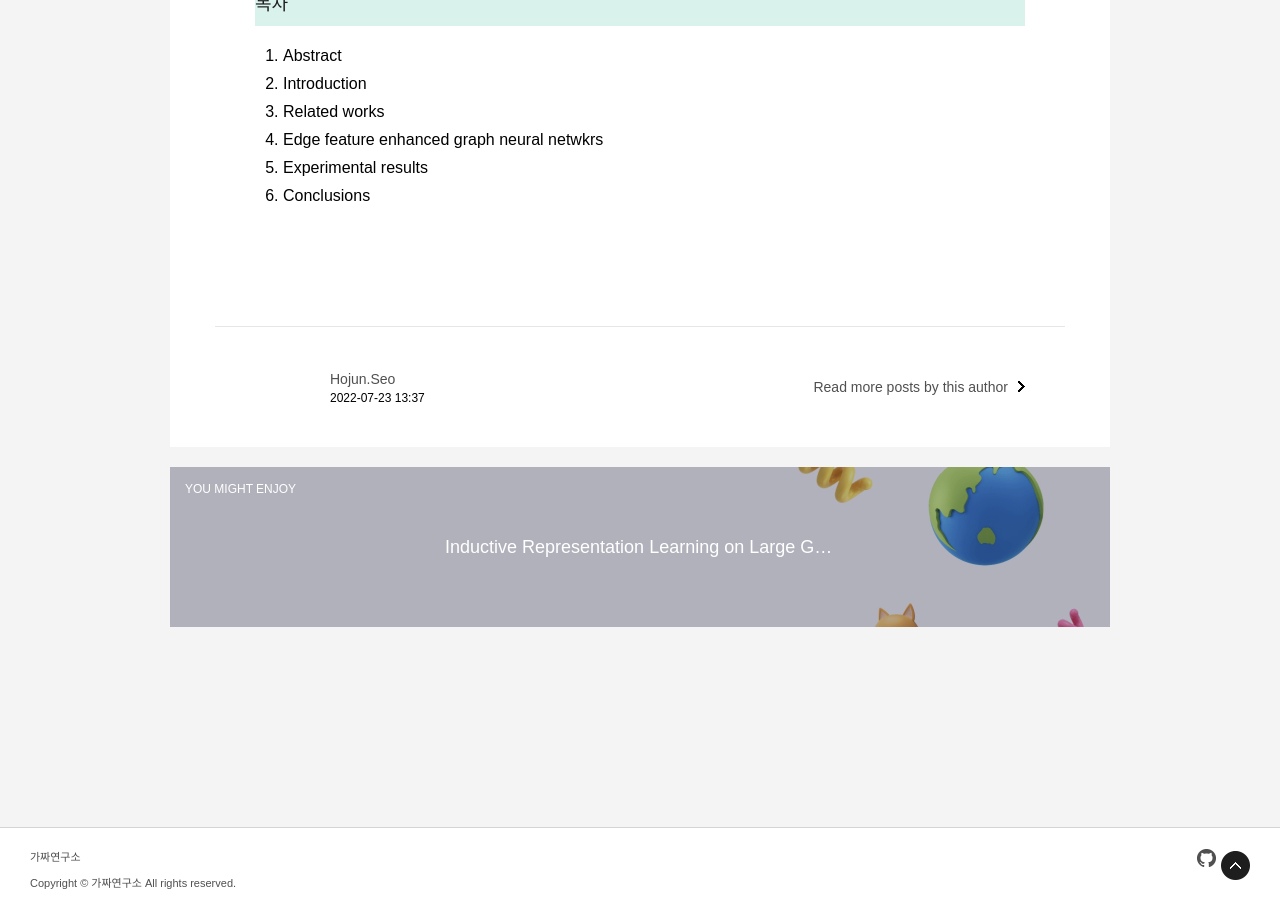
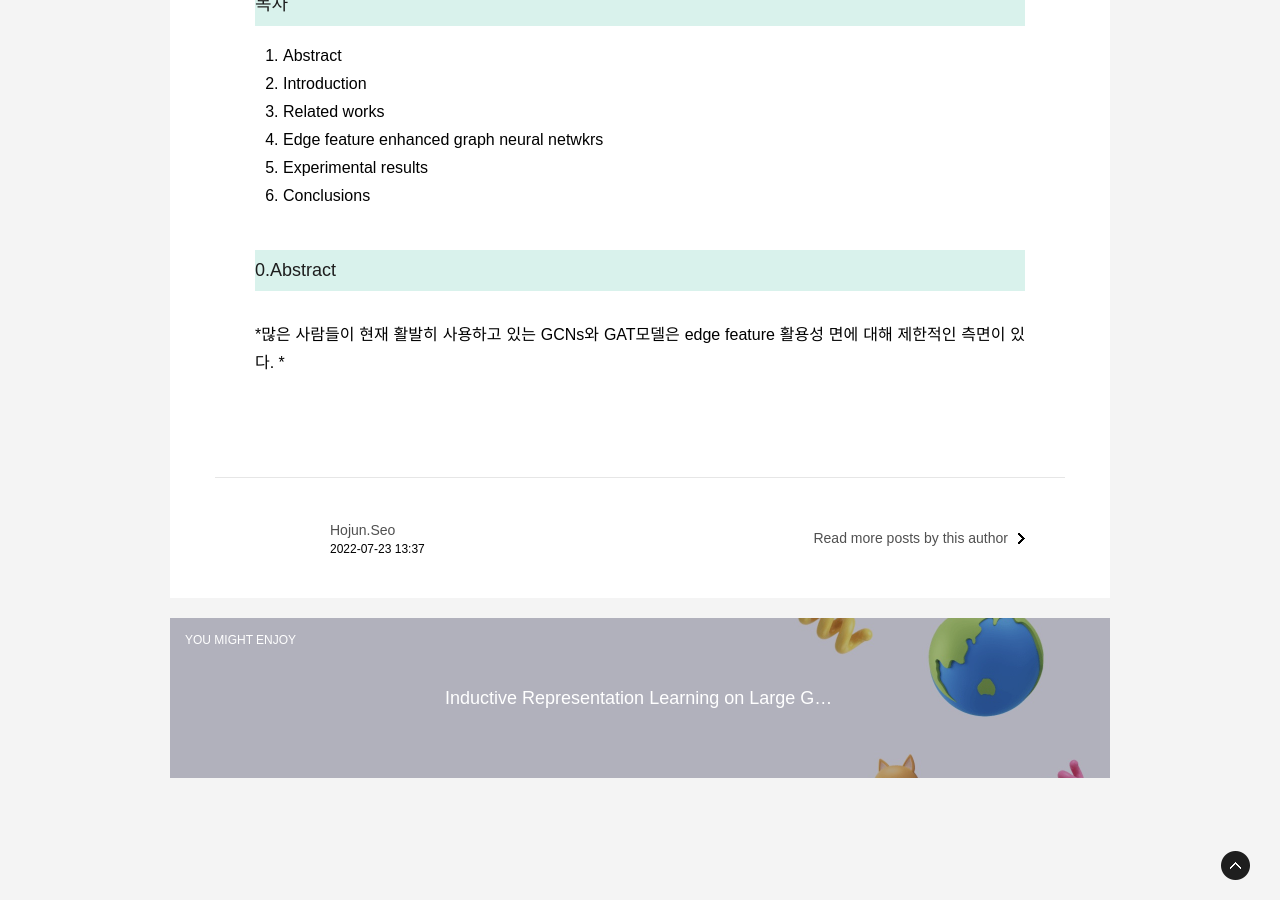
Before and after one commit to Pseudo-Lab/graph, a Jekyll site: the page built from _posts/2022-07-23-mm-dd-Exploiting-Edge-Features-in-Graph-Neural-Networks.md, in a window 1280 px wide and 900 px high, scrolled down 543 px. Built offline with Jekyll 4.4.1, drawn with Linux system fonts in a browser that asks for light colours; some web fonts are replaced; comment, search, counter and statistics services are not loaded.

Commit message:
Update 2022-07-23-mm-dd-Exploiting-Edge-Features-in-Graph-Neural-Networks.md

```diff
--- a/_posts/2022-07-23-mm-dd-Exploiting-Edge-Features-in-Graph-Neural-Networks.md
+++ b/_posts/2022-07-23-mm-dd-Exploiting-Edge-Features-in-Graph-Neural-Networks.md
@@ -15,3 +15,8 @@ date: 2022-07-23 13:37
 3. Edge feature enhanced graph neural netwkrs
 4. Experimental results
 5. Conclusions
+
+
+### 0.Abstract
+*많은 사람들이 현재 활발히 사용하고 있는 GCNs와 GAT모델은 edge feature 활용성 면에 대해 제한적인 측면이 있다.
+*
```
